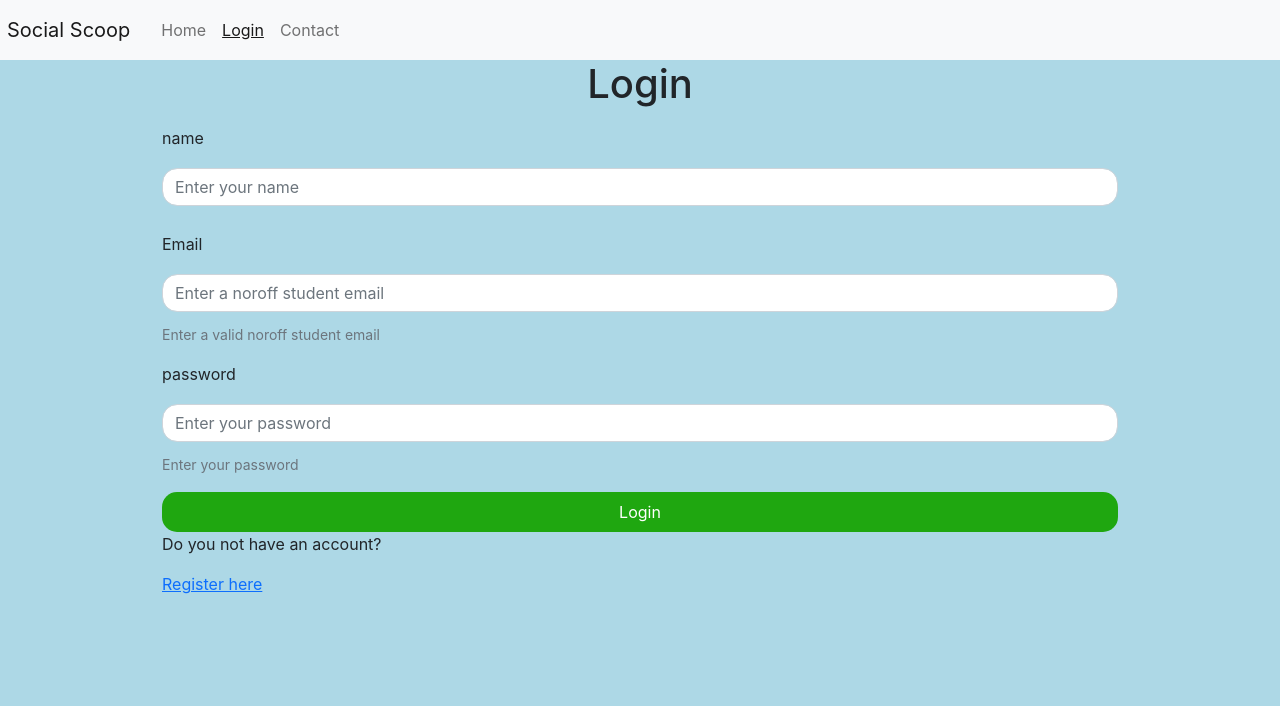
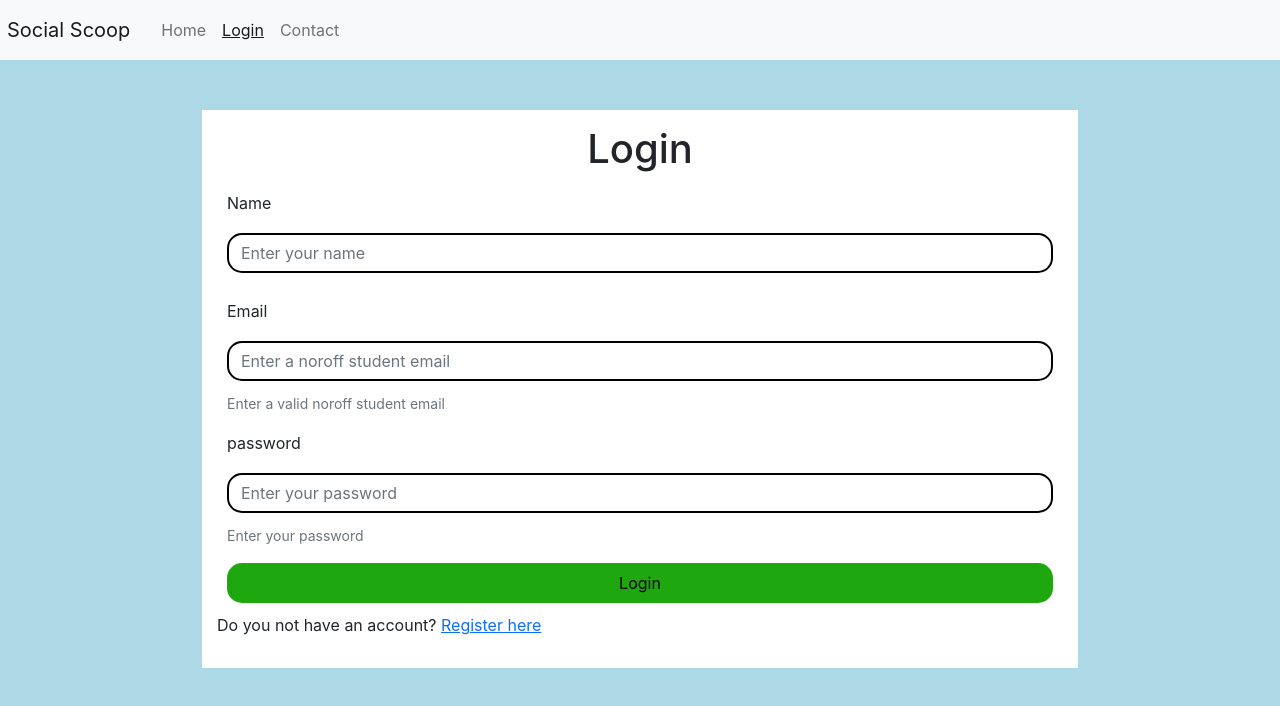
Before and after one commit to Noroff-FEU-Assignments/project-exam-2-AdrianEd50, a React (Create React App) app in the folder project-exam-2/: page /login in a window 1280 px wide. Shown: the top 706 px of the page. Built offline with nearby package versions, Linux system fonts and the light colour scheme.

Commit message:
changed css

```diff
--- a/project-exam-2/src/App.css
+++ b/project-exam-2/src/App.css
@@ -27,6 +27,12 @@ nav a:hover {
 
 h1 {
   text-align: center;
+}
+
+.white-background-container {
+  background: white;
+  padding: 15px;
+  margin: 50px;
 }
 
 .home-img {
@@ -101,7 +107,7 @@ input, textarea {
 .login-cta {
   background: #1FA710;
   border: #1FA710;
-  color: white;
+  color: black;
   border-radius: 15px;
   padding: 0.5rem;
   width: 100%;
@@ -109,6 +115,7 @@ input, textarea {
 
 .login-cta:hover {
   background: #1fa71087;
+  color: black;
 }
 
 .form-error {
@@ -120,6 +127,7 @@ input, textarea {
 .login-input {
   width: 100%;
   border-radius: 15px;
+  border: solid 2px black;
 }
 
 /*Register page*/
@@ -127,7 +135,7 @@ input, textarea {
 .register-cta {
   background: #1FA710;
   border: #1FA710;
-  color: white;
+  color: black;
   border-radius: 15px;
   padding: 0.5rem;
   width: 100%;
@@ -135,4 +143,5 @@ input, textarea {
 
 .register-cta:hover {
   background: #1fa71087;
+  color: black;
 }
--- a/project-exam-2/src/App.js
+++ b/project-exam-2/src/App.js
@@ -1,12 +1,13 @@
 import Layout from "./components/layout/Layout";
 //import Layout from "../src/components/layout/Layout";
 import "./App.css";
+import { AuthProvider } from "./context/AuthContext";
 
 function App() {
   return (
-    <>
+    <AuthProvider>
       <Layout />
-    </>
+    </AuthProvider>
   );
 }
 
--- a/project-exam-2/src/components/contact/Contact.js
+++ b/project-exam-2/src/components/contact/Contact.js
@@ -6,7 +6,7 @@ import FormValidation from "./FormValidation";
 function Contact() {
   return (
     <>
-      <div className="container">
+      <div className="white-background-container">
         <Heading content="Contact" />
         <FormValidation />
       </div>
--- a/project-exam-2/src/components/home/Home.js
+++ b/project-exam-2/src/components/home/Home.js
@@ -5,7 +5,7 @@ import Card from "../cardContent/Card";
 function Home() {
   return (
     <>
-      <div className="container">
+      <div className="white-background-container">
         <Heading content="Home" />
         <Card />
       </div>
--- a/project-exam-2/src/components/login/Login.js
+++ b/project-exam-2/src/components/login/Login.js
@@ -6,8 +6,10 @@ import LoginForm from "./LoginForm";
 function LoginPage() {
   return (
     <>
-      <Heading content="Login" />
-      <LoginForm />
+      <div className="white-background-container">
+        <Heading content="Login" />
+        <LoginForm />
+      </div>
     </>
   );
 }
--- a/project-exam-2/src/components/login/LoginForm.js
+++ b/project-exam-2/src/components/login/LoginForm.js
@@ -1,4 +1,4 @@
-import { useState } from "react";
+import { useState, useContext } from "react";
 import { Link, useNavigate } from "react-router-dom";
 import { useForm } from "react-hook-form";
 import * as yup from "yup";
@@ -7,6 +7,7 @@ import { Form, Button } from "react-bootstrap";
 import axios from "axios";
 import { BASE_URL } from "../../constants/api";
 import FormError from "../../common/FormError";
+//import AuthContext from "../../context/AuthContext";
 
 const schema = yup.object().shape({
   name: yup.string().required("Please enteryour username"),
@@ -30,6 +31,7 @@ export default function LoginForm() {
   } = useForm({
     resolver: yupResolver(schema),
   });
+  //const [auth, setAuth] = useContext(AuthContext);
   async function onSubmit(data) {
     setSubmitting(true);
     const login_url = BASE_URL + "social/auth/login";
@@ -39,8 +41,9 @@ export default function LoginForm() {
     try {
       const response = await axios.post(login_url, data);
       console.log(response.data);
+      //setAuth(register.data);
       if (response.ok) {
-        navigate(`/login`, { replace: true });
+        navigate("/", { replace: true });
       } else {
         setLoginError();
       }
@@ -57,7 +60,7 @@ export default function LoginForm() {
       <Form onSubmit={handleSubmit(onSubmit)}>
         {loginError && <FormError>{loginError}</FormError>}
         <Form.Group className="mb-3">
-          <Form.Label>name</Form.Label>
+          <Form.Label>Name</Form.Label>
           <Form.Control
             {...register("name")}
             type="text"
@@ -96,11 +99,12 @@ export default function LoginForm() {
         <Button type="submit" className="login-cta">
           {submitting ? "Logging in..." : "Login"}
         </Button>
-        <div>
-          <p>Do you not have an account?</p>
-          <Link to="/register">Register here</Link>
-        </div>
       </Form>
+      <div>
+        <p>
+          Do you not have an account? <Link to="/register">Register here</Link>
+        </p>
+      </div>
     </>
   );
 }
--- a/project-exam-2/src/components/login/Register.js
+++ b/project-exam-2/src/components/login/Register.js
@@ -4,8 +4,10 @@ import RegisterForm from "./RegisterForm";
 function Register() {
   return (
     <>
-      <Heading content="Register" />
-      <RegisterForm />
+      <div className="white-background-container">
+        <Heading content="Register" />
+        <RegisterForm />
+      </div>
     </>
   );
 }
--- a/project-exam-2/src/components/login/RegisterForm.js
+++ b/project-exam-2/src/components/login/RegisterForm.js
@@ -1,5 +1,5 @@
 import { useState } from "react";
-import { useNavigate } from "react-router-dom";
+import { Link, useNavigate } from "react-router-dom";
 import { useForm } from "react-hook-form";
 import * as yup from "yup";
 import { yupResolver } from "@hookform/resolvers/yup";
@@ -45,7 +45,8 @@ export default function RegisterForm() {
       const response = await axios.post(REGISTER_URL, data);
       console.log(response.data);
       if (response.ok) {
-        navigate(`/login`, { replace: true });
+        navigate(`/login`);
+        console.log(response.ok);
       } else {
         setRegisterError();
       }
@@ -104,6 +105,7 @@ export default function RegisterForm() {
           {submitting ? "Registering in..." : "Register"}
         </Button>
       </Form>
+      <Link to="/login">Return to login page</Link>
     </>
   );
 }
--- /dev/null
+++ b/project-exam-2/src/context/AuthContext.js
@@ -0,0 +1,14 @@
+import React, { useState } from "react";
+
+const AuthContext = React.createContext([null, () => {}]);
+
+export const AuthProvider = (props) => {
+  const [auth, setAuth] = useState(null);
+  return (
+    <AuthContext.Provider value={[auth, setAuth]}>
+      {props.children}
+    </AuthContext.Provider>
+  );
+};
+
+export default AuthContext;
```
Also changed, not shown: project-exam-2/src/components/dashboard/DashBoard.js (added, +12 -0 lines), project-exam-2/src/components/layout/Layout.js (+23 -0 lines).
